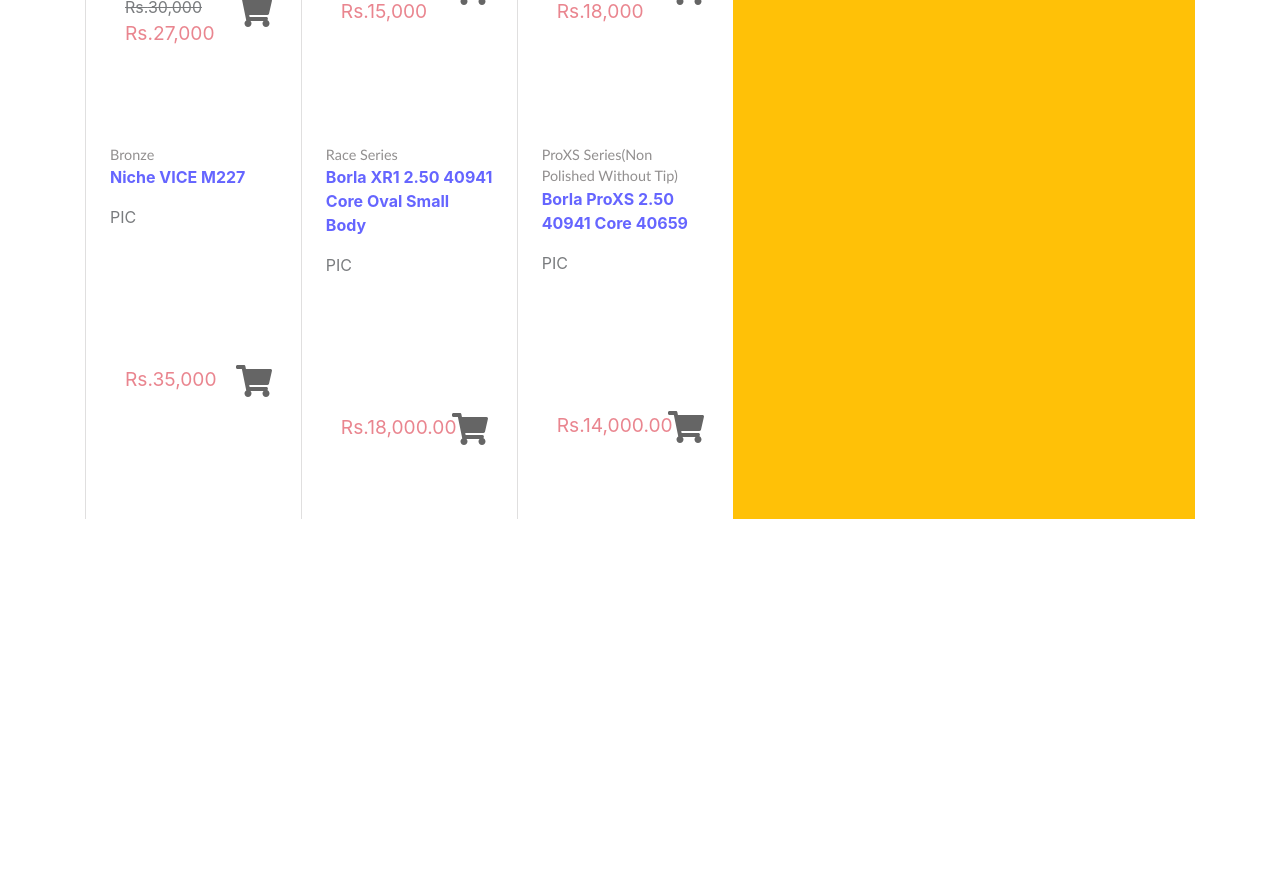
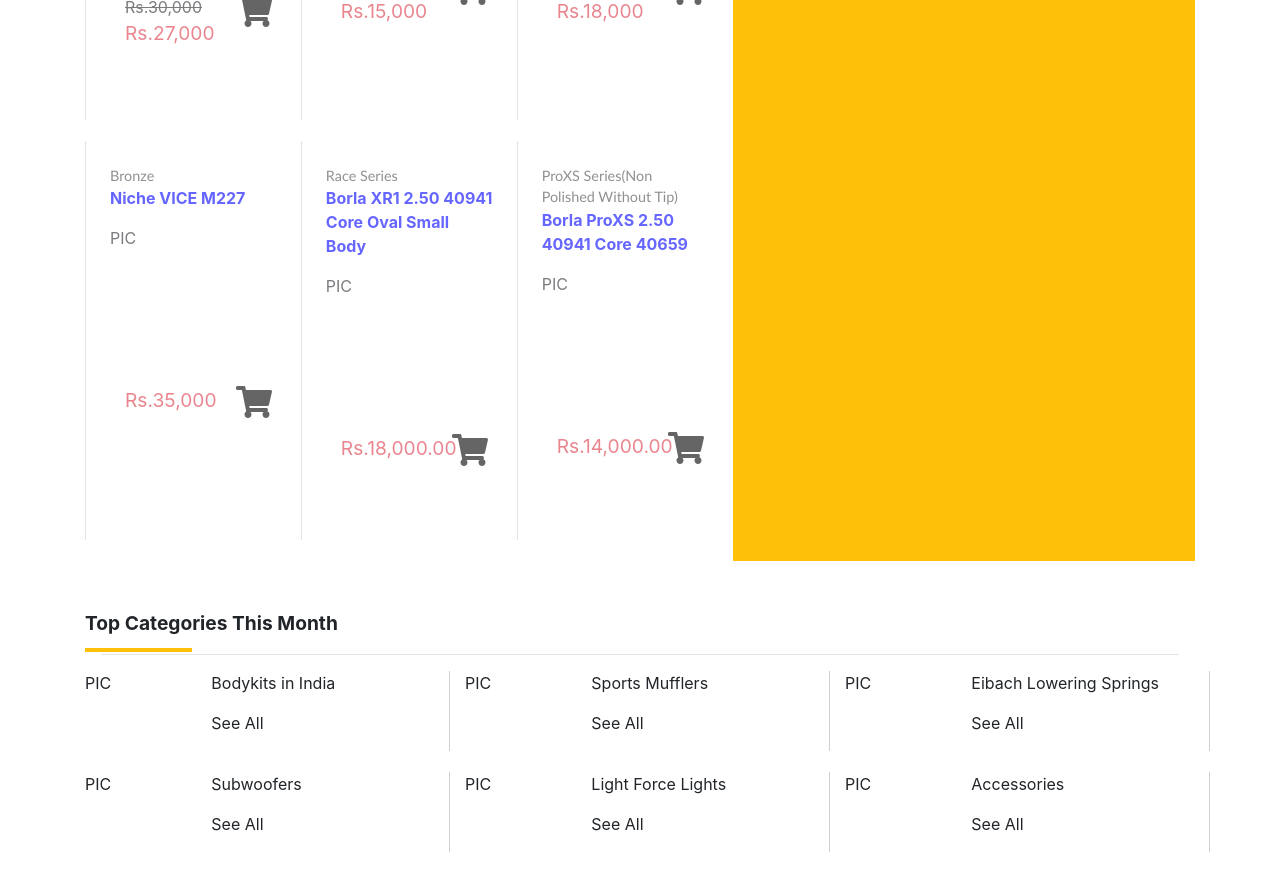
Before and after one commit to BeelzebuB9972/First.Project, a React (Create React App) app: page / in a window 1280 px wide. Shown: the part 1960-2832 px from the top of the page. Before the commit the page ends 2527 px from the top, so only its background shows below. Built offline with nearby package versions, Linux system fonts and the light colour scheme.

Commit message:
added top categories section

```diff
--- a/src/components/best_sellers/bs_card.css
+++ b/src/components/best_sellers/bs_card.css
@@ -25,8 +25,9 @@
 }
 .bs-brdr{
     padding:1.5rem;
-    border-left: 0.1rem solid rgb(204, 203, 203) ;
+    border-left: 0.1rem solid rgba(165, 162, 162, 0.527) ;
     opacity: 0.6;
+    margin-bottom: 1.3rem;
 }
 .bs-hid{
     opacity: 0;
--- /dev/null
+++ b/src/components/top_categories/tc_card.css
@@ -0,0 +1,18 @@
+.tc_card > p:hover {
+  color: var(--yellow);
+}
+.tc_card > p > a:hover {
+  color: var(--yellow);
+  text-decoration: none;
+}
+.tc_card > p > a{
+    color: var(--black);
+}
+.tc_hvr:hover{
+    border: 1px solid transparent;
+    box-shadow: 0 4px 8px 0 rgba(0, 0, 0, 0.2), 0 6px 20px 0 rgba(0, 0, 0, 0.19);
+}
+.tc_hvr{
+    border-right: 0.1rem solid rgba(165, 162, 162, 0.527) ;
+    margin-bottom: 1.3rem;
+}
--- /dev/null
+++ b/src/components/top_categories/tc_card.js
@@ -0,0 +1,22 @@
+import "./tc_card.css";
+import React from 'react'
+
+const Tc_card = (data) => {
+  return (
+      <React.Fragment>
+          <div className="col-4 tc_hvr">
+              <div className="row">
+              <div className="col-4">
+          PIC
+      </div>
+      <div className="col-8 tc_card">
+          <p>{data.data.name}</p>
+          <p><a href="#" className>See All</a></p>
+      </div>
+              </div>
+          </div>
+      </React.Fragment>
+  );
+};
+
+export default Tc_card;
--- /dev/null
+++ b/src/components/top_categories/top_categories.css
@@ -0,0 +1,7 @@
+.tcfont{
+font-size: larger;
+}
+.tc_brdr{
+    padding-bottom: 0.8rem;
+    border-bottom: .3rem solid var(--yellow);
+}
--- /dev/null
+++ b/src/components/top_categories/top_categories.js
@@ -0,0 +1,30 @@
+import TcCard from "./tc_card.js";
+import './top_categories.css'
+
+function top_categories() {
+  const arr = [
+    { name: "Bodykits in India" },
+    { name: "Sports Mufflers" },
+    { name: "Eibach Lowering Springs" },
+    { name: "Subwoofers" },
+    { name: "Light Force Lights" },
+    { name: "Accessories" },
+  ];
+  return (
+    <div className="container">
+      <div className="row">
+        <div className="col-12">
+          <span className="tcfont">
+            <b><span className="tc_brdr">Top Catego</span>ries This Month</b>
+          </span>
+          <hr />
+        </div>
+        {arr.map((elem) => (
+          <TcCard data={elem}/>
+        ))}
+      </div>
+    </div>
+  );
+}
+
+export default top_categories;
--- a/src/index.css
+++ b/src/index.css
@@ -1,6 +1,7 @@
 root{
   --yellow:yellow;
   --red:rgb(160, 1, 1);
+  --black:black;
 }
 body {
   margin: 0;
--- a/src/index.js
+++ b/src/index.js
@@ -16,6 +16,7 @@
 import Features from './components/features/features';
 import TrendTabs from './components/trend_tabs/trend_tabs'
 import BestSellers from './components/best_sellers/best_sellers'
+import TopCategories from './components/top_categories/top_categories'
 
 ReactDOM.render(
   <React.StrictMode>
@@ -25,6 +26,7 @@
     <Features />
     <TrendTabs />
     <BestSellers />
+    <TopCategories />
   </React.StrictMode>,
   document.getElementById('root')
 );
```
